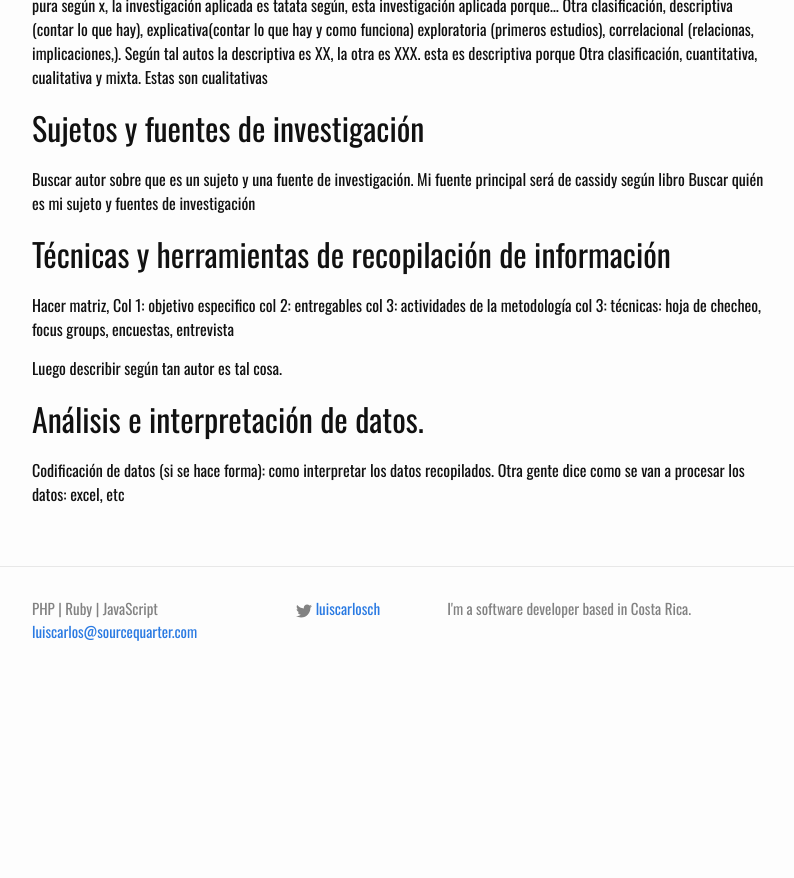
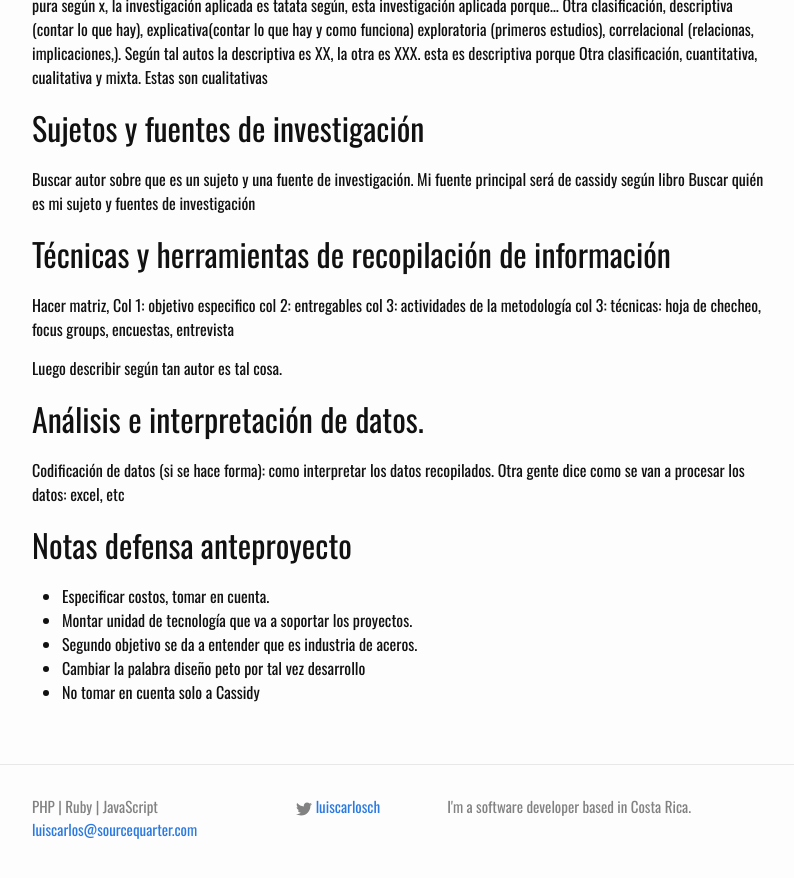
Before and after one commit to lucachaco/sourcequarter-lander, a Jekyll site: the page built from _posts/2017-08-11-proyecto-1.md, in a window 1280 px wide and 900 px high, scrolled down 2007 px. Shown: the top 878 px of the window, without its empty margins (238-1032 px from the left). Built offline with Jekyll 4.4.1, drawn with Linux system fonts in a browser that asks for light colours; our own code applies the rules of GitHub Pages for plain Markdown files; before the commit the page ends 2709 px from its top, so only the background shows below that.

Commit message:
Update 2017-08-11-proyecto-1.md

```diff
--- a/_posts/2017-08-11-proyecto-1.md
+++ b/_posts/2017-08-11-proyecto-1.md
@@ -99,3 +99,10 @@ Luego describir según tan autor es tal cosa.
 ## Análisis e interpretación de datos.
 Codificación de datos (si se hace forma): como interpretar los datos recopilados.
 Otra gente dice como se van a procesar los datos: excel, etc
+
+## Notas defensa anteproyecto
+- Especificar costos, tomar en cuenta.
+- Montar unidad de tecnología que va a soportar los proyectos.
+- Segundo objetivo se da a entender que es industria de aceros.
+- Cambiar la palabra diseño peto por tal vez desarrollo
+- No tomar en cuenta solo a Cassidy
```
